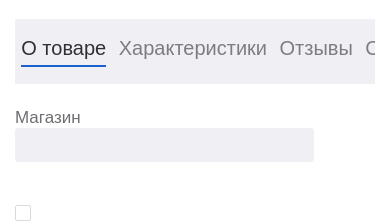
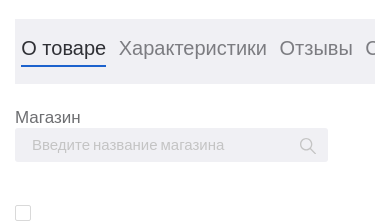
Before and after one commit to Emil768/react-internet-shop, a React (Create React App) app: page /catalog/1/1 in a window 390 px wide. Shown: the part 1080-1302 px from the top of the page. Built offline with nearby package versions, Linux system fonts and the light colour scheme.

Commit message:
fix responsive details

```diff
--- a/src/components/Catalog/Catalog.jsx
+++ b/src/components/Catalog/Catalog.jsx
@@ -182,8 +182,14 @@ function Catalog({ name }) {
           <div className="aside__btn" onClick={handlerActiveFilter}>
             Фильтр
           </div>
-          {activeFilter && (
-            <div className="catalog__content-aside aside-filter">
+
+          <div
+            className={
+              activeFilter
+                ? "catalog__content-aside aside-filter"
+                : "catalog__content-aside aside-filter hide"
+            }
+          >
             <div className="aside-tabs__wrapper">
               <div className="aside-filter__tabs">
                 {tabsNames.map((tab, index) => {
@@ -208,8 +214,7 @@ function Catalog({ name }) {
               </div>
             </div>
           </div>
-          )}
-          {/* list */}
+
           <div className="catalog__content-list">
             {catalogItems.map((item, index) => {
               return (
--- a/src/components/Catalog/Catalog.scss
+++ b/src/components/Catalog/Catalog.scss
@@ -100,6 +100,12 @@
   justify-content: space-between;
 }
 
+.aside-filter {
+  &.hide {
+    display: none;
+  }
+}
+
 .aside-filter__tab {
   font-weight: 400;
   font-size: 16px;
@@ -181,8 +187,12 @@
   .catalog {
     &__content {
       flex-wrap: wrap;
+      &-aside {
+        margin-right: 0;
+      }
     }
   }
+
   .aside__btn {
     display: block;
   }
@@ -214,3 +224,11 @@
     }
   }
 }
+
+@media (min-width: 640px) {
+  .aside-filter {
+    &.hide {
+      display: block;
+    }
+  }
+}
--- a/src/components/Footer/Footer.jsx
+++ b/src/components/Footer/Footer.jsx
@@ -49,9 +49,8 @@ function Footer() {
               >
                 Информация
               </h5>
-              <ul className="footer-list">
-                {dropListInfo &&
-                  footerList.info.map((item, index) => {
+              <ul className={dropListInfo ? "footer-list" : "footer-list hide"}>
+                {footerList.info.map((item, index) => {
                   return (
                     <li className="footer-list__item " key={index}>
                       <a href="" className="footer-list__link">
@@ -74,11 +73,10 @@ function Footer() {
                 {" "}
                 Интернет-магазин
               </h5>
-              <ul className="footer-list">
-                {dropListShop &&
-                  footerList.shop.map((item, index) => {
+              <ul className={dropListShop ? "footer-list" : "footer-list hide"}>
+                {footerList.shop.map((item, index) => {
                   return (
-                      <li className="footer-list__item" key={index}>
+                    <li className="footer-list__item " key={index}>
                       <a href="" className="footer-list__link">
                         {item}
                       </a>
--- a/src/components/Footer/Footer.scss
+++ b/src/components/Footer/Footer.scss
@@ -48,7 +48,13 @@
     }
   }
   &-list {
+    &.hide {
+      display: none;
+    }
     line-height: 22px;
+  }
+  &__drop {
+    pointer-events: none;
   }
 
   &__bottom {
@@ -118,6 +124,7 @@
       justify-content: center;
     }
     &__drop {
+      pointer-events: auto;
       position: relative;
       padding: 16px 0;
       font-weight: 500;
@@ -161,3 +168,13 @@
     }
   }
 }
+
+@media (min-width: 640px) {
+  .footer {
+    &-list {
+      &.hide {
+        display: block;
+      }
+    }
+  }
+}
--- a/src/components/Header/HeaderTop.jsx
+++ b/src/components/Header/HeaderTop.jsx
@@ -1,4 +1,4 @@
-import React, { useState } from "react";
+import React, { useState, useEffect, useRef } from "react";
 
 //img
 import logo from "../../img/logo.svg";
@@ -11,11 +11,22 @@ import heart from "../../img/heart.svg";
 import MobileMenu from "../MobileMenu/MobileMenu";
 //
 function HeaderTop() {
+  const refMenu = useRef();
   const items = ["Магазины", "Акции", "Доставка и оплата"];
   const [activeMobileMenu, setActiveMobileMenu] = useState(false);
   const handlerActiveMenu = () => {
     setActiveMobileMenu(!activeMobileMenu);
   };
+  const handleOutsideClick = (event) => {
+    const path = event.path;
+
+    if (!path.includes(refMenu.current)) {
+      setActiveMobileMenu(false);
+    }
+  };
+  useEffect(() => {
+    document.body.addEventListener("click", handleOutsideClick);
+  }, []);
   return (
     <div className="header__top">
       <div className="container">
@@ -66,7 +77,7 @@ function HeaderTop() {
           </div>
         </div>
       </div>
-      <MobileMenu state={activeMobileMenu} />
+      <MobileMenu state={activeMobileMenu} ref={refMenu} />
       <div className="menu-mobile__linewrapper ">
         <ul className="menu__mobile-line">
           {items.map((item, index) => {
--- a/src/components/MobileMenu/MobileMenu.jsx
+++ b/src/components/MobileMenu/MobileMenu.jsx
@@ -1,4 +1,4 @@
-import React from "react";
+import React, { forwardRef } from "react";
 import "./MobileMenu.scss";
 
 //img
@@ -10,9 +10,13 @@ import delivery from "../../img/delivery.svg";
 import sale from "../../img/sale.svg";
 //
 
-function MobileMenu({ state }) {
+//lib
+import { Link } from "react-router-dom";
+//
+
+const MobileMenu = forwardRef(({ state }, ref) => {
   return (
-    <ul className={state ? "menu-mobile active" : "menu-mobile"}>
+    <ul className={state ? "menu-mobile active" : "menu-mobile"} ref={ref}>
       <li className="menu-mobile__item">
         <a href="/#" className="menu-mobile__link">
           <img className="menu-mobile__img" src={user} alt="" />
@@ -97,6 +101,6 @@ function MobileMenu({ state }) {
       </li>
     </ul>
   );
-}
+});
 
 export default MobileMenu;
--- a/src/components/MobileMenu/MobileMenu.scss
+++ b/src/components/MobileMenu/MobileMenu.scss
@@ -24,3 +24,11 @@
     left: 11px;
   }
 }
+
+//media
+
+@media (min-width: 968px) {
+  .menu-mobile {
+    display: none;
+  }
+}
--- a/src/components/ProductCardTabs/ProductCardTabs.jsx
+++ b/src/components/ProductCardTabs/ProductCardTabs.jsx
@@ -52,7 +52,14 @@ function ProductCardTabs() {
                 <label className="card__label-search " htmlFor="">
                   Магазин
                 </label>
-                <input className="card__input-search" type="text" />
+                <div className="card__input-wrapper">
+                  <input
+                    className="card__input-search"
+                    placeholder="Введите название магазина"
+                    type="text"
+                  />
+                  <span></span>
+                </div>
                 <Checkbox className="card__label-pickup">
                   Забрать сегодня
                 </Checkbox>
--- a/src/components/ProductCardTabs/ProductCardTabs.scss
+++ b/src/components/ProductCardTabs/ProductCardTabs.scss
@@ -31,17 +31,37 @@
   margin-right: 17px;
 }
 
+.card__input-wrapper {
+  display: inline-block;
+  position: relative;
+  margin-right: 100px;
+  span {
+    position: absolute;
+    background-image: url("../../img/search.svg");
+    display: inline-block;
+    width: 16px;
+    height: 16px;
+    right: 12px;
+    top: 10px;
+  }
+}
 .card__input-search {
+  width: 313px;
   border: none;
   outline: none;
   background: #f0f0f4;
   border-radius: 3px;
   padding: 5px 17px;
-  margin-right: 100px;
-  &::after {
-    content: "";
-    background-image: url("../../img/mobile-search.svg");
-    top: 0;
+  padding-right: 40px;
+  font-size: 15px;
+
+  &::placeholder {
+    font-family: "Barlow", sans-serif;
+    font-style: normal;
+    font-weight: normal;
+    font-size: 15px;
+    line-height: 18px;
+    color: #c4c4c4;
   }
 }
 
@@ -126,10 +146,11 @@
   .ant-checkbox-wrapper + .ant-checkbox-wrapper {
     margin-left: 0;
   }
-  .card__input-search {
+  .card__input-wrapper {
+    margin-bottom: 40px;
     margin-right: 0;
-    margin-bottom: 40px;
   }
+
   .card__list {
     &-item {
       display: block;
@@ -139,3 +160,9 @@
     }
   }
 }
+
+@media (max-width: 345px) {
+  .card__input-search {
+    width: 280px;
+  }
+}
--- a/src/components/Products/Products.scss
+++ b/src/components/Products/Products.scss
@@ -106,6 +106,9 @@
 }
 
 @media (max-width: 968px) {
+  .products.page-section {
+    margin-top: 0;
+  }
   .tabs-wrapper {
     overflow-x: scroll;
   }
```
Also changed, not shown: src/img/search.svg (added). Lines whose indentation alone changed are shown as unchanged.
